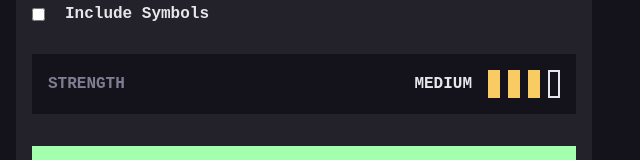
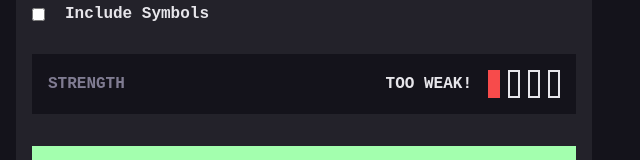
Before and after one commit to DarkstarXDD/password-generator-app, a React (Vite) app: page / in a window 1280 px wide. Shown: the part 310-470 px from the top of the page, without its empty margins (0-640 px from the left). Built offline with nearby package versions, Linux system fonts and the light colour scheme; a web font is replaced by a local one.

Commit message:
refactor: update Strength component

```diff
--- a/src/components/PasswordParamsForm.tsx
+++ b/src/components/PasswordParamsForm.tsx
@@ -19,7 +19,9 @@ function PasswordParamsForm({
     return { length, options }
   }
 
-  console.log("Form rendered!")
+  // function calcPasswordStrengthValue(options: PasswordParams["options"]) {
+  //   return options.length
+  // }
 
   return (
     <form
@@ -61,7 +63,7 @@ function PasswordParamsForm({
         />
       </fieldset>
 
-      <Strength value={3} />
+      <Strength value={1} />
 
       <Button>
         Regenerate
--- a/src/components/Strength.tsx
+++ b/src/components/Strength.tsx
@@ -1,18 +1,41 @@
 import { range } from "../utils/utils"
 
 export default function Strength({ value }: { value: number }) {
-  console.log(value)
+  let strengthText = ""
+  let strengthColor = ""
+
+  switch (value) {
+    case 1:
+      strengthText = "Too Weak!"
+      strengthColor = "bg-red border-red"
+      break
+
+    case 2:
+      strengthText = "Weak"
+      strengthColor = "bg-orange border-orange"
+      break
+
+    case 3:
+      strengthText = "Medium"
+      strengthColor = "bg-yellow border-yellow"
+      break
+
+    case 4:
+      strengthText = "Strong"
+      strengthColor = "bg-neon-green border-neon-green"
+      break
+  }
 
   return (
     <div className="flex items-center justify-between bg-almost-black p-4 uppercase">
       <p className="text-grey">Strength</p>
       <div className="flex items-center justify-center gap-4">
-        <p>Medium</p>
+        <p>{strengthText}</p>
         <div className="flex items-center justify-center gap-2">
           {range(4).map((option) => (
             <div
               key={option}
-              className={`h-7 w-3 border-2 border-almost-white ${option < value ? "border-yellow bg-yellow" : false}`}
+              className={`h-7 w-3 border-2 ${option < value ? strengthColor : false}`}
             ></div>
           ))}
         </div>
```
